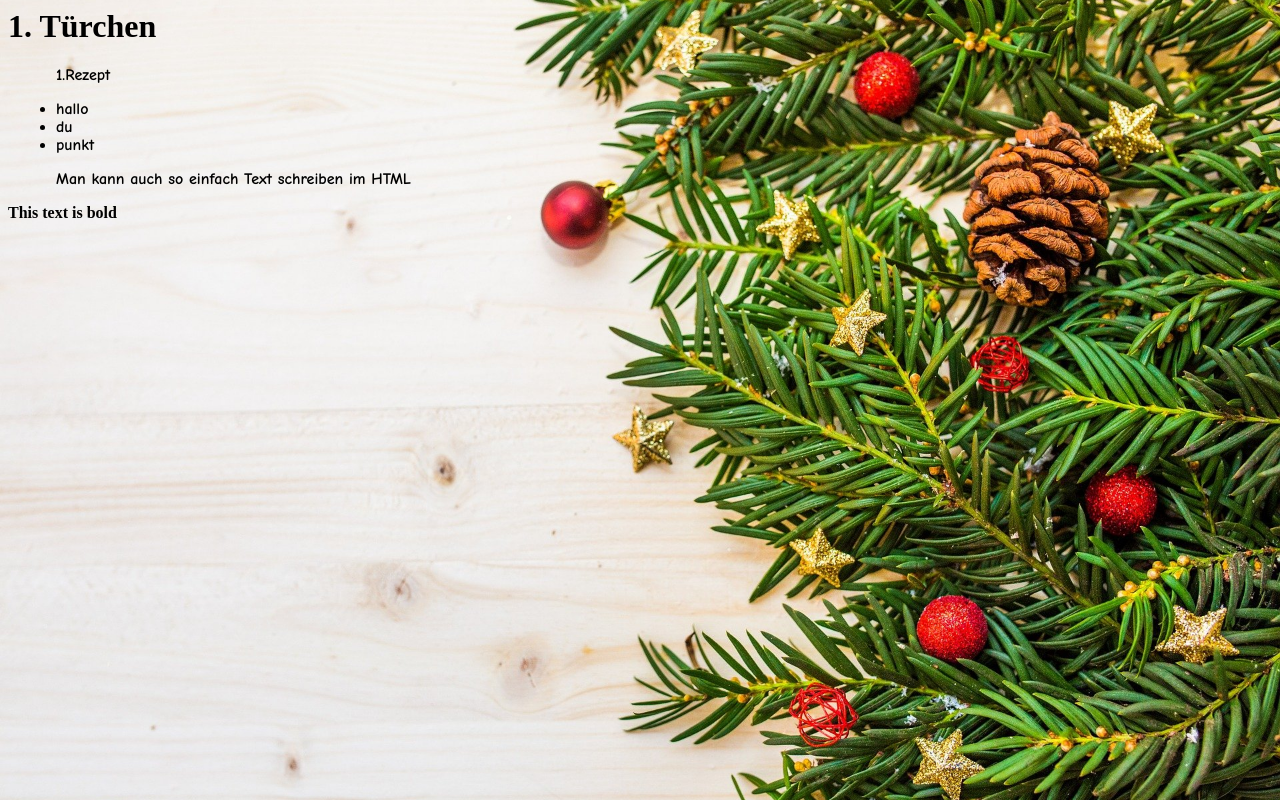
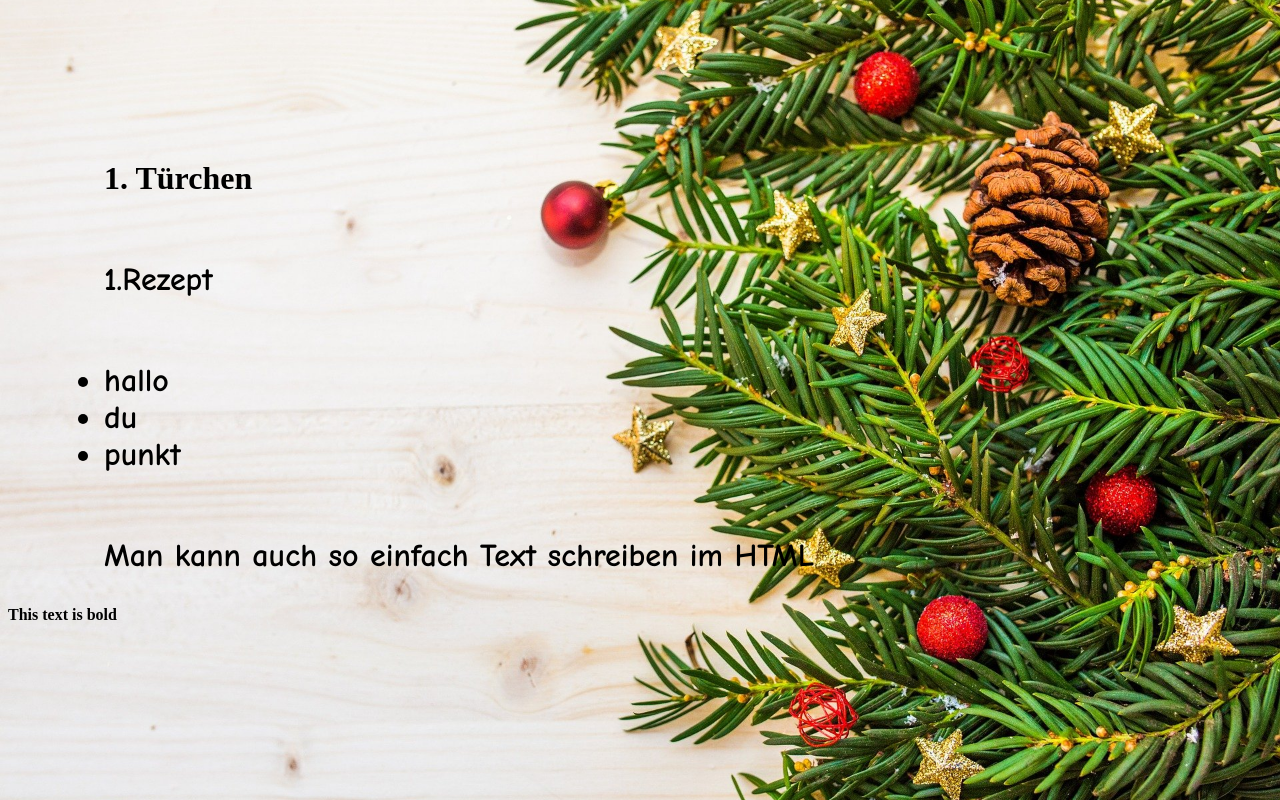
Before and after one commit to Paula2506/firststeps, a plain HTML site: page 1x6NvS4qH3bvJtqwd.html in a window 1280 px wide. Drawn offline with Linux system fonts and the light colour scheme.

Commit message:
Add files via upload

```diff
--- a/stylesheet.css
+++ b/stylesheet.css
@@ -4,14 +4,21 @@
 		 font-family:Comic Sans MS, Comic Sans, cursive;
 		padding-left: 3em;
 		 font-weight: bold;
+		 margin-top: 2em;
+		font-size: 2em;
 
     }
+	h1{
+		font-size: 2em;
+		margin-left:3em;
+		margin-top: 5em;
+	}
+	body {
 
-	body {
  background-image: url("./img/berry.jpg");
 	background-repeat: no-repeat;
 	 background-size: cover;
 	   background-position: center;
-	   height: 500px;
+	   height: 200px;
 
 	}
```
